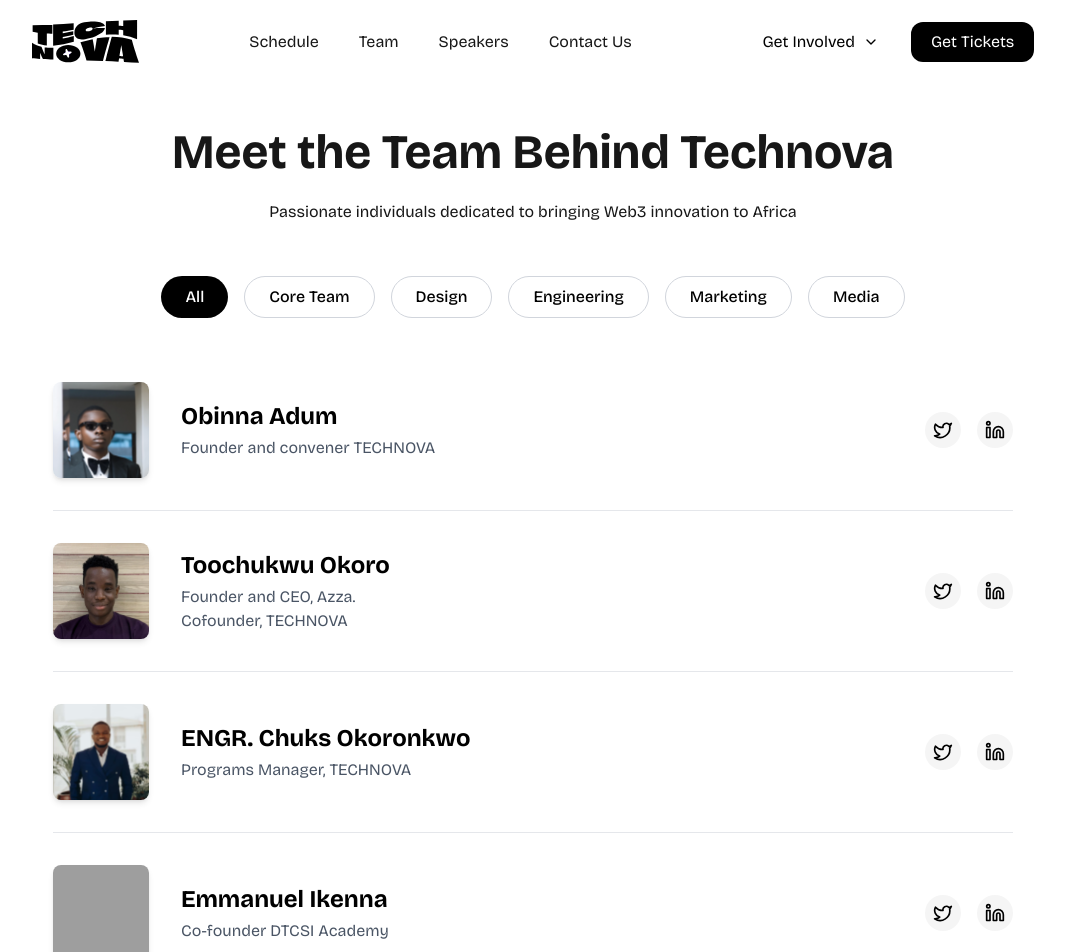
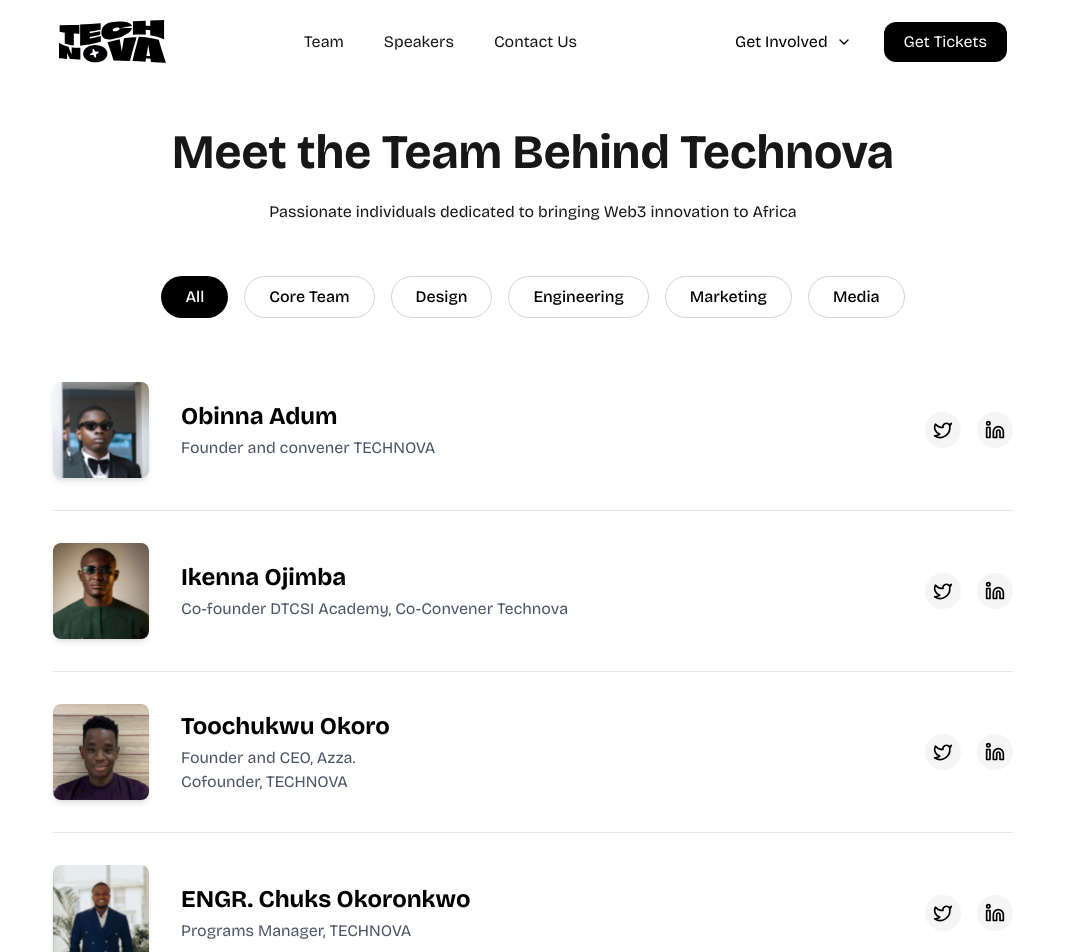
Before and after one commit to TheMoeEntity/technova, a Next.js app: page /team in a window 1280 px wide. Shown: the top 952 px of the page, without its empty margins (107-1172 px from the left). Built offline with nearby package versions, Linux system fonts and the light colour scheme; grey boxes are pictures that could not be loaded.

Commit message:
feat: Update Ikenna Ojimba's profile and image, and disable the schedule button in the header.

```diff
--- a/src/component/layout/Header/index.tsx
+++ b/src/component/layout/Header/index.tsx
@@ -7,13 +7,13 @@ import Link from "next/link";
 import { useState } from "react";
 import { Menu, X, ChevronDown } from "lucide-react";
 import { motion, AnimatePresence } from "framer-motion";
-import { useNavigateTo } from "@/hooks/useNavigateTo";
+// import { useNavigateTo } from "@/hooks/useNavigateTo";
 
 const Header = () => {
   const [isOpen, setIsOpen] = useState(false);
   const [isDropdownOpen, setIsDropdownOpen] = useState(false);
   const [isMobileDropdownOpen, setIsMobileDropdownOpen] = useState(false);
-  const { createHandler } = useNavigateTo();
+  // const { createHandler } = useNavigateTo();
   return (
     <header className="absolute top-0 left-0 right-0 flex w-full py-5 px-5 md:px-12 items-center gap-5 justify-between lg:justify-evenly z-50">
       <Link href="/" className="z-50">
@@ -28,12 +28,12 @@ const Header = () => {
 
       {/* Desktop Navigation */}
       <div className="hidden lg:flex gap-10 items-center">
-        <button
+        {/* <button
           className="cursor-pointer hover:text-orange-500 transition-colors"
           onClick={createHandler("scrollToSchedule")}
         >
           Schedule
-        </button>
+        </button> */}
         {links.map((link) => (
           <Link
             key={link.href}
@@ -114,14 +114,14 @@ const Header = () => {
             transition={{ duration: 0.3 }}
             className="fixed inset-0 bg-[#FFF9EA] z-40 flex flex-col items-center justify-center gap-6 lg:hidden overflow-y-auto py-20"
           >
-            <button
+            {/* <button
               className="cursor-pointer text-2xl font-bold hover:text-orange-500 transition-colors"
               onClick={() =>
                 createHandler("scrollToSchedule", () => setIsOpen(false))
               }
             >
               Schedule
-            </button>
+            </button> */}
             {links.map((link) => (
               <Link
                 key={link.href}
--- a/src/lib/constants.ts
+++ b/src/lib/constants.ts
@@ -15,7 +15,7 @@ import joshuaNwankwo from "@/assets/images/joshua-nwankwo.svg";
 import kamso from "@/assets/images/kamso.svg";
 import moses from "@/assets/images/moses-nwigberi-profile.jpeg";
 import blaise from "@/assets/images/blaise.svg";
-import emmanuelIkenna from "@/assets/images/emmanuel ikenna.svg";
+import emmanuelIkenna from "@/assets/images/ikenna-ojimba.svg";
 import okeke from "@/assets/images/okeke-kelechi.jpeg";
 import amara2 from "@/assets/images/amara.jpeg";
 
@@ -84,6 +84,14 @@ export const teamMembers: TeamMember[] = [
     },
   },
   {
+    id: "21",
+    name: "Ikenna Ojimba",
+    role: "Co-founder DTCSI Academy, Co-Convener Technova",
+    image: emmanuelIkenna,
+    category: "Core Team",
+    socials: { twitter: "#", linkedin: "#" },
+  },
+  {
     id: "2",
     name: "Toochukwu Okoro",
     role: "Founder and CEO, Azza. <br /> Cofounder, TECHNOVA",
@@ -96,14 +104,6 @@ export const teamMembers: TeamMember[] = [
     name: "ENGR. Chuks Okoronkwo",
     role: "Programs Manager, TECHNOVA",
     image: chuksOkonkwo,
-    category: "Partnership",
-    socials: { twitter: "#", linkedin: "#" },
-  },
-  {
-    id: "21",
-    name: "Emmanuel Ikenna",
-    role: "Co-founder DTCSI Academy",
-    image: emmanuelIkenna,
     category: "Partnership",
     socials: { twitter: "#", linkedin: "#" },
   },
```
Also changed, not shown: src/assets/images/ikenna-ojimba.svg (added).
